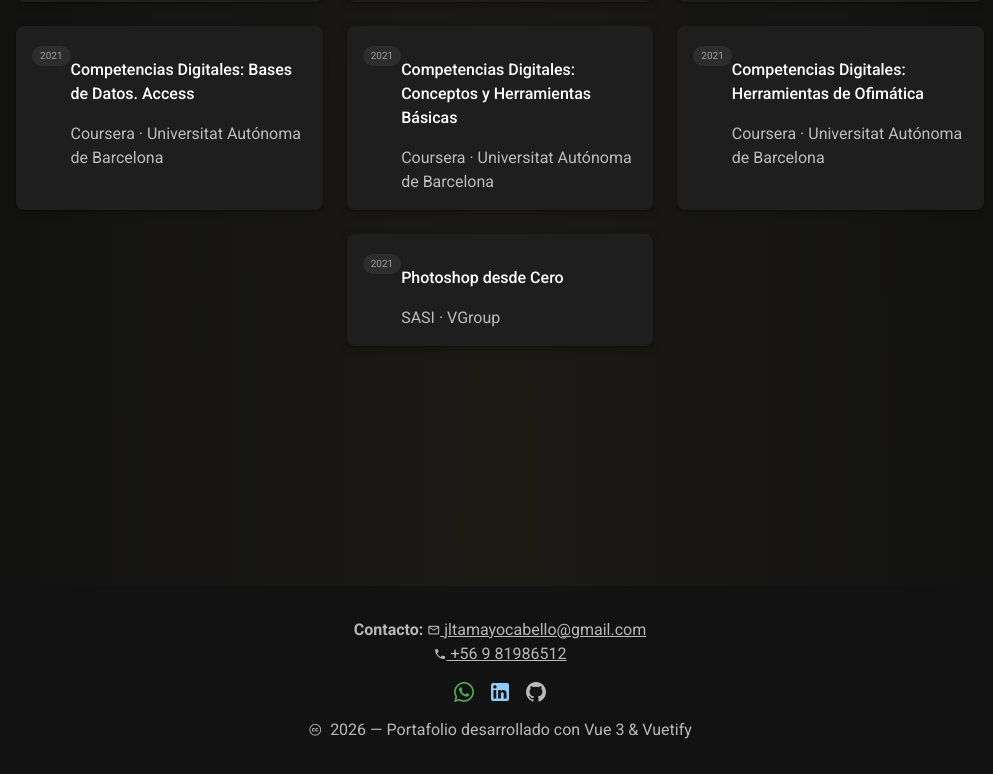
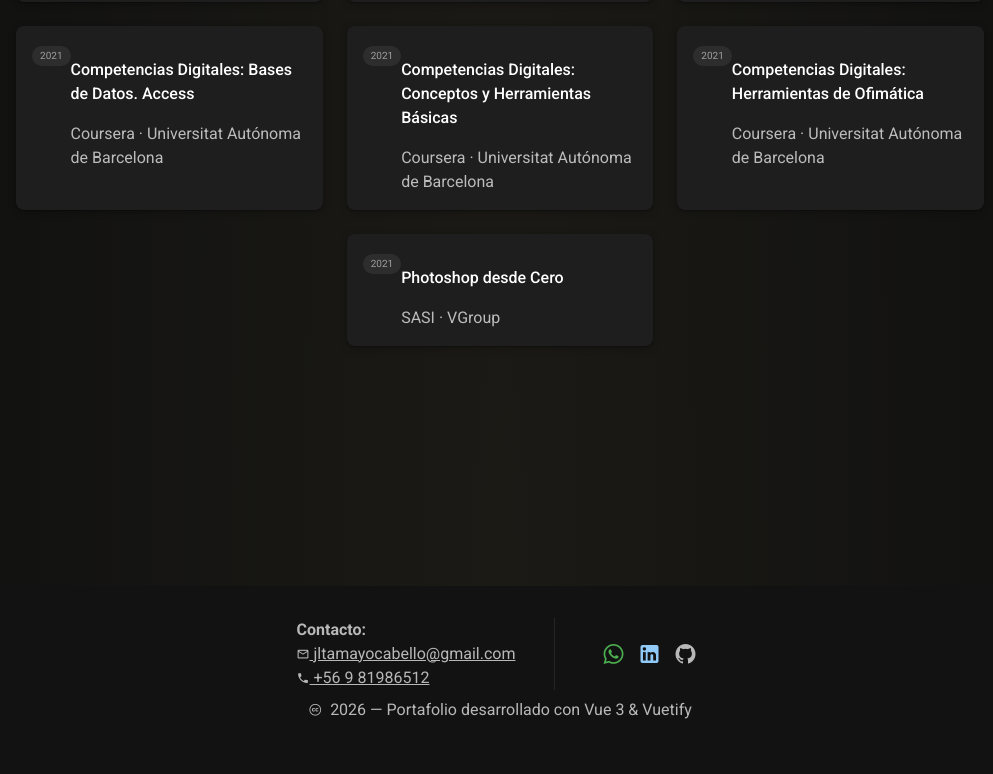
Before and after one commit to jltamayocabello-droid/mi-portafolio-vuetify, a Vue app: page / in a window 1280 px wide. Shown: the part 7020-7794 px from the top of the page, without its empty margins (140-1133 px from the left). Built offline with nearby package versions, Linux system fonts and the light colour scheme.

Commit message:
Se rediseña el footer

```diff
--- a/src/layouts/default.vue
+++ b/src/layouts/default.vue
@@ -36,20 +36,23 @@
       <router-view />
     </v-main>
 
-    <v-footer class="text-center d-flex flex-column pa-8" color="background">
-      <div class="text-caption text-medium-emphasis">
+    <v-footer class="d-flex flex-column pa-8" color="background">
+      <!-- Contacto-->
+      <div class="d-flex justify-center ga-10 align-center w-100 text-caption text-medium-emphasis">
+        <div class="d-flex flex-column align-start ">
           <strong>Contacto: </strong>
           <a href="mailto:jltamayocabello@gmail.com" style="color: inherit">
             <v-icon icon="mdi-email-outline" size="13" />
             jltamayocabello@gmail.com
           </a>
-        <br>
           <a href="tel:+56981986512" style="color: inherit">
             <v-icon icon="mdi-phone" size="13" />
             +56 9 81986512
           </a>
+        </div>
+        <v-divider vertical />
         <!-- Redes Sociales -->
-        <div class="d-flex justify-center gap-2 mt-2">
+        <div class="d-flex gap-2">
           <v-btn
             color="success"
             density="comfortable"
```
Lines whose indentation alone changed are shown as unchanged.
